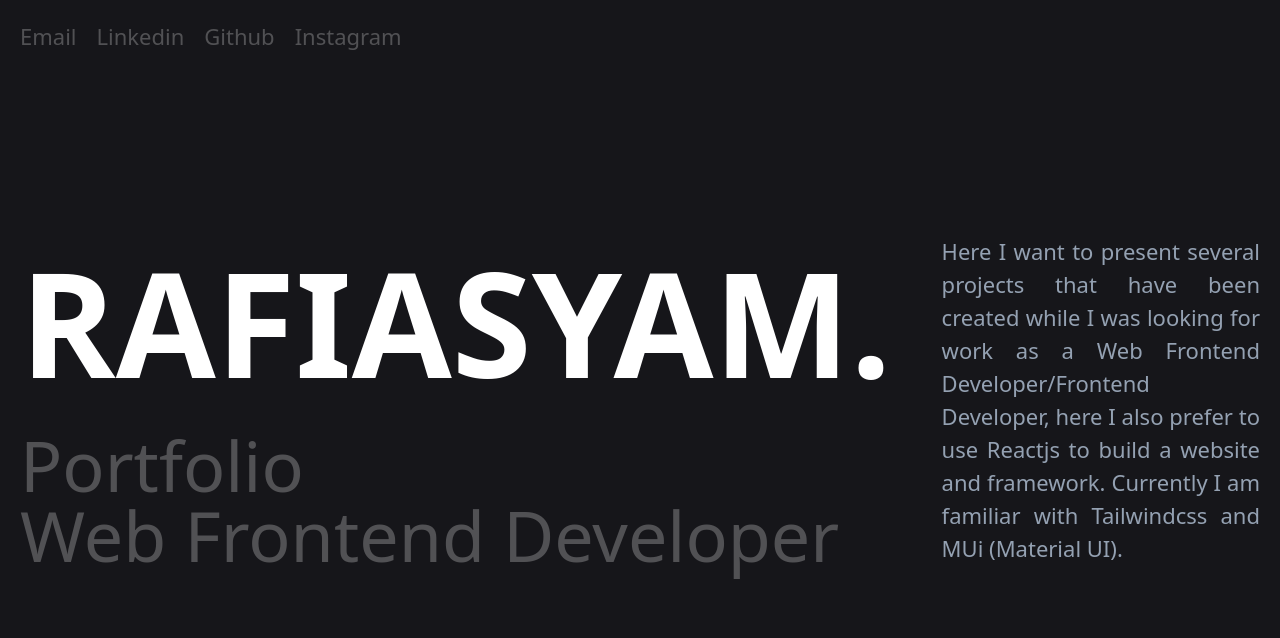
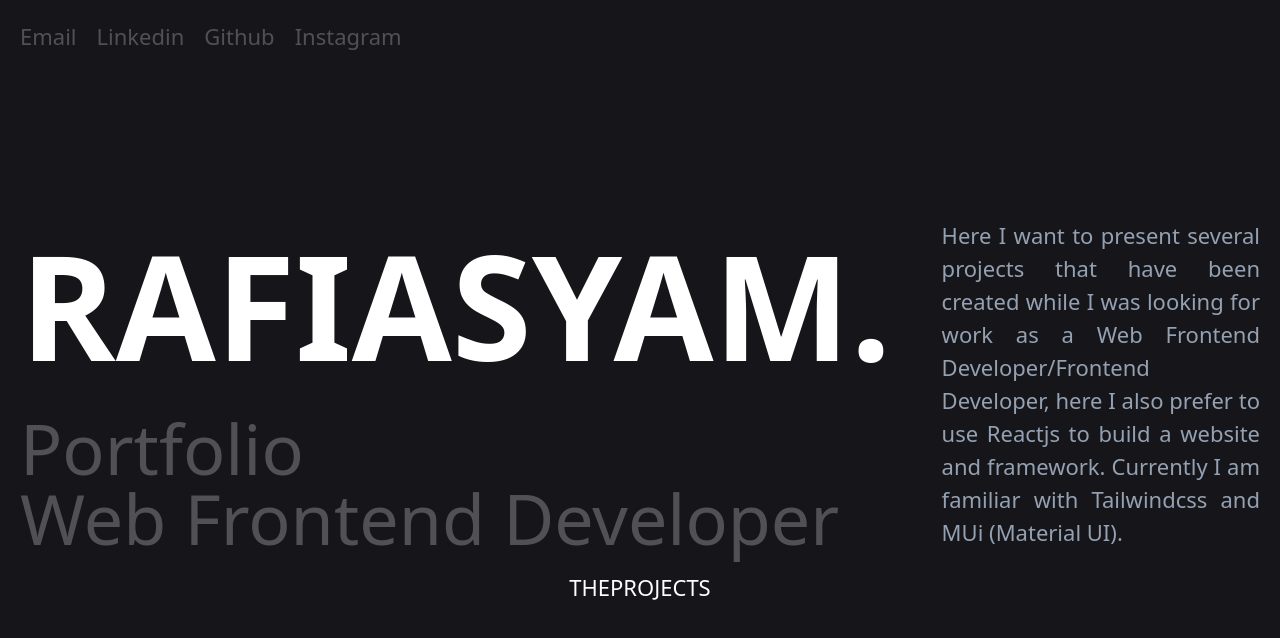
Before and after one commit to RAFiasyam/porto, a React (Create React App) app: page / in a window 1280 px wide. Shown: the top 638 px of the page. Built offline with nearby package versions, Linux system fonts and the light colour scheme.

Commit message:
path 2 been added

```diff
--- a/src/App.jsx
+++ b/src/App.jsx
@@ -2,7 +2,8 @@ export default function App() {
   return (
     <div className="bg-[#16161A] h-[100vh] text-white items-center content-center p-[20px] ">
       <section className="absolute top-5 flex flex-row gap-5 text-[22px]">
-        <a href="https://mail.google.com/mail/u/0/#inbox?compose=CllgCHrgmQMpVQZPGZgxcNzCZgbBnbTNrFSfGHpsRDHxkxtfbCFSMsGDcPThbnrQgxrRPrRWSRL" className="text-white opacity-25 hover:opacity-100">
+        <a href="https://mail.google.com/mail/u/0/#inbox?compose=CllgCHrgmQMpVQZPGZgxcNzCZgbBnbTNrFSfGHpsRDHxkxtfbCFSMsGDcPThbnrQgxrRPrRWSRL"
+          className="text-white opacity-25 hover:opacity-100">
           Email
         </a>
         <a href="https://www.linkedin.com/in/rafi-asyam-a5bb98289/" className="text-white opacity-25 hover:opacity-100">
@@ -28,6 +29,11 @@ export default function App() {
           </p>
         </section>
       </section>
+      <section className="flex flex-row">
+        <section className="w-full text-[22px] text-center">
+          <h1>THEPROJECTS</h1>
+        </section>
+      </section>
     </div>
   )
 }
```
